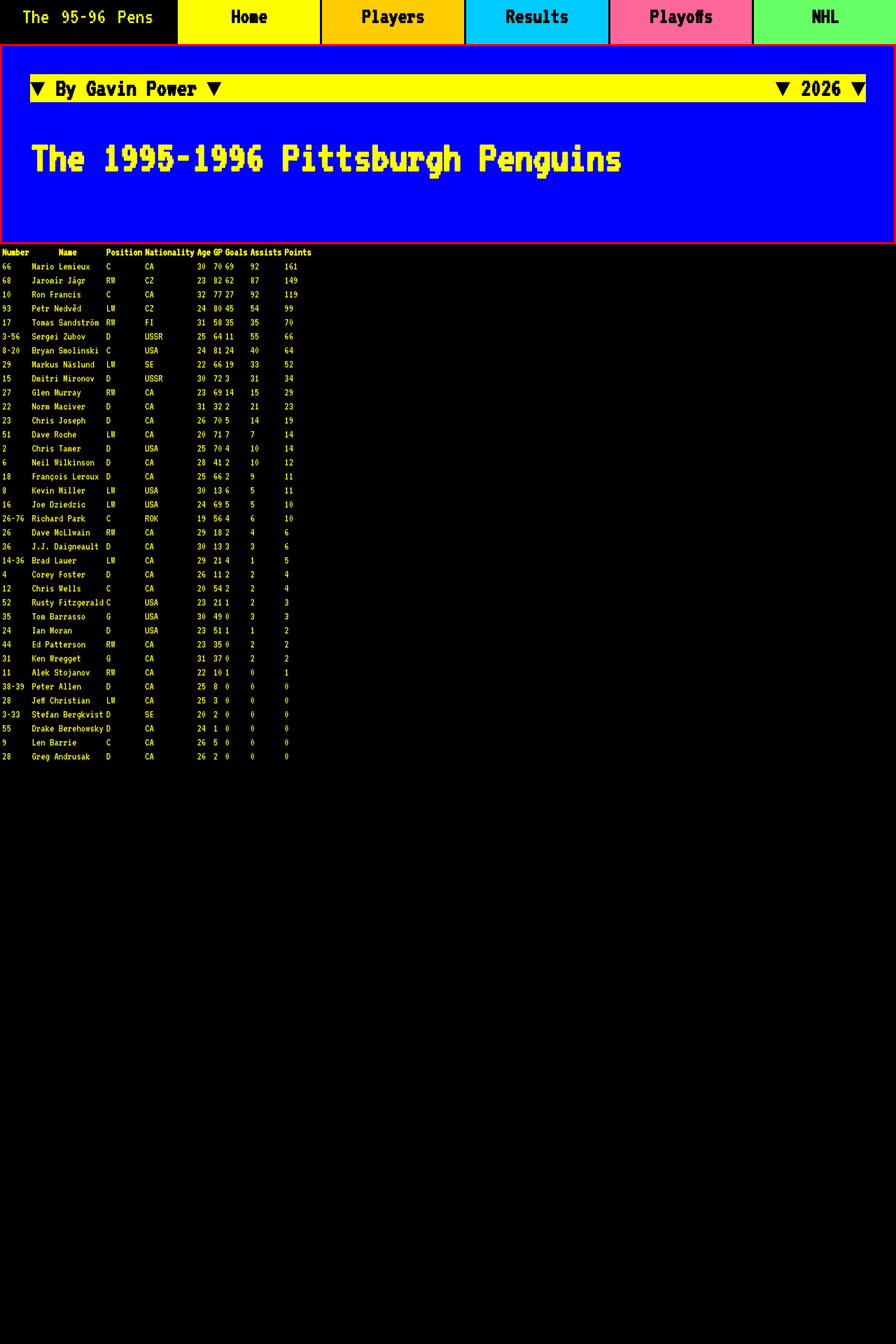
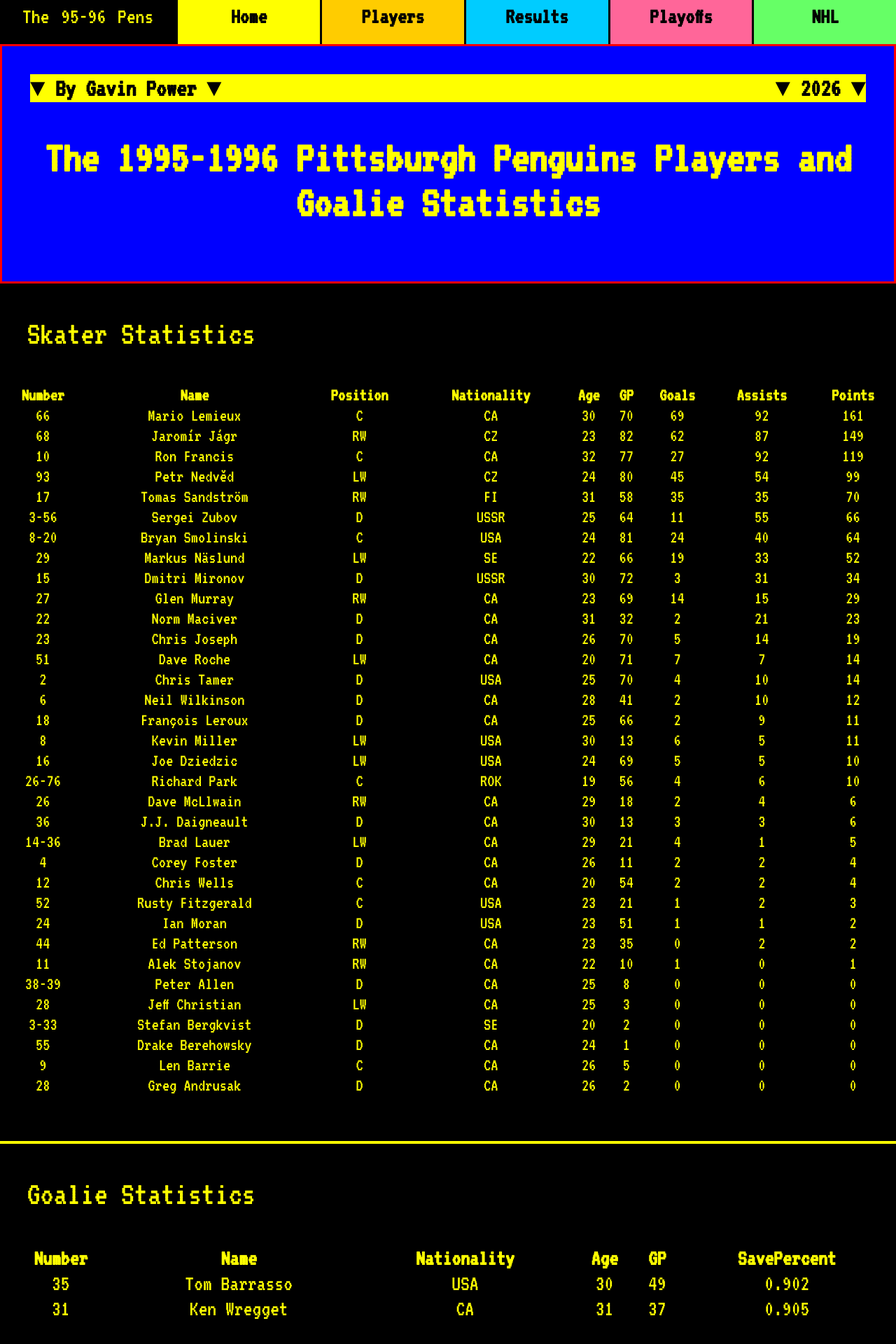
Before and after one commit to powerrgav/96pens, an Angular app: page /players in a window 1280 px wide. Shown: the part 17-1937 px from the top of the page at 70% size. Before the commit the page ends 1108 px from the top, so only its background shows below. Built offline with nearby package versions, Linux system fonts and the light colour scheme.

Commit message:
Finish up players content
- Finished the content on the 'Players' page
- Maybe do some more cosmetic work on players page?
- Added component and routing for 'Results' page

```diff
--- a/src/app/app.routes.ts
+++ b/src/app/app.routes.ts
@@ -1,6 +1,7 @@
 import { Routes } from '@angular/router';
 import { Home } from './home/home';
 import { Players } from './players/players';
+import { Results } from './results/results';
 
 export const routes: Routes = [
     {
@@ -12,5 +13,10 @@
         path:'players',
         title:'test',
         component:Players
+    },
+    {
+        path:'results',
+        title:'Pens results',
+        component: Results
     }
 ];
--- /dev/null
+++ b/src/app/goalie-info.ts
@@ -0,0 +1,8 @@
+export interface GoalieInfo {
+    Number: string;
+    Name: string;
+    Nationality: string;
+    Age: number;
+    GP: number;
+    SavePercent: string;
+}
--- a/src/app/header/header.html
+++ b/src/app/header/header.html
@@ -6,7 +6,7 @@
         <nav><!----Header Navigation-->
             <a href="/" class="home">Home</a>
             <a routerLink="/players" class="players">Players</a>
-            <a href="/" class="results">Results</a>
+            <a href="/results" class="results">Results</a>
             <a href="/" class="playoffs">Playoffs</a>
             <a href="/" class="nhl">NHL</a>
         </nav><!----End Header Navigation-->
--- a/src/app/players/players.css
+++ b/src/app/players/players.css
@@ -1,3 +1,8 @@
+table{
+    width: 100%;
+    text-align: center;
+}
+
 .landingWrapper{
     background-color: blue;
     border: 3px solid red;
@@ -20,5 +25,18 @@
     color: yellow;
     font-weight: 700;
     margin-top: 3rem;
-    margin-bottom: 3rem;
+    margin-bottom: 2.5rem;
+    text-align: center;
+    justify-items: center;
 }
+
+.playersWrapper{
+    padding-bottom: 5%;
+    border-bottom: 4px solid yellow;
+    font-size: 1.6rem;
+}
+
+.goaliesWrapper{
+    font-size: 2rem;
+    padding-bottom: 2.5%;
+}
--- a/src/app/players/players.html
+++ b/src/app/players/players.html
@@ -5,16 +5,17 @@
             <span>▼ 2026 ▼</span>
         </div><!--End landing wrapper-->
         <div class="landingTitle">
-            <span>The 1995-1996 Pittsburgh Penguins</span>
+            <span>The 1995-1996 Pittsburgh Penguins Players and Goalie Statistics</span>
         </div>
     </div><!--End landing wrapper-->
 
     <div class="playersWrapper">
+        <p style="font-size: 3rem; padding-left: 3%;">Skater Statistics</p>
         <table>
 
             <thead>
                 <tr>
-                    @for(column of displayedColumns; track column){
+                    @for(column of displayedPlayerColumns; track column){
                         <th> {{column}} </th>
                     }
                 </tr>
@@ -23,13 +24,41 @@
             <tbody> <!--loop through data-->
                 @for (player of playerData; track player.Number){
                     <tr>
-                        @for(column of displayedColumns; track column){
+                        @for(column of displayedPlayerColumns; track column){
                             <td>{{ $any(player)[column]  }}</td>
                         }
                     </tr>
                 }@empty {
                     <tr>
-                        <td [attr.colspan]="displayedColumns.length">no players found</td>
+                        <td [attr.colspan]="displayedPlayerColumns.length">no players found</td>
+                    </tr>
+                }
+            </tbody>
+        </table>
+    </div>
+
+    <div class="goaliesWrapper">
+        <p style="font-size: 3rem; padding-left: 3%;">Goalie Statistics</p>
+        <table>
+
+            <thead>
+                <tr>
+                    @for(column of displayedGoalieColumns; track column){
+                        <th> {{column}} </th>
+                    }
+                </tr>
+            </thead>
+
+            <tbody> <!--loop through data-->
+                @for (goalie of goalieData; track goalie.Number){
+                    <tr>
+                        @for(column of displayedGoalieColumns; track column){
+                            <td>{{ $any(goalie)[column]  }}</td>
+                        }
+                    </tr>
+                }@empty {
+                    <tr>
+                        <td [attr.colspan]="displayedGoalieColumns.length">no goalies found</td>
                     </tr>
                 }
             </tbody>
--- a/src/app/players/players.ts
+++ b/src/app/players/players.ts
@@ -1,5 +1,6 @@
 import { Component } from '@angular/core';
 import { PlayerInfo } from '../player-info';
+import { GoalieInfo } from '../goalie-info';
 
 @Component({
   selector: 'app-players',
@@ -10,8 +11,8 @@
 })
 export class Players {
   //define headers
-  displayedColumns: string[] = ['Number','Name', 'Position','Nationality', 'Age', 'GP', 'Goals', 'Assists', 'Points'];
-
+  displayedPlayerColumns: string[] = ['Number','Name', 'Position','Nationality', 'Age', 'GP', 'Goals', 'Assists', 'Points'];
+  displayedGoalieColumns: string[] = ['Number', 'Name', 'Nationality', 'Age', 'GP', 'SavePercent'];
   //main data
   //source https://www.hockey-reference.com/teams/PIT/1996.html
   playerData: PlayerInfo[] = [
@@ -40,10 +41,8 @@
     {Number: '4', Name: 'Corey Foster', Position: 'D', Nationality: 'CA', Age:26, GP:11, Goals:2,Assists:2, Points:4},
     {Number: '12', Name: 'Chris Wells', Position: 'C', Nationality: 'CA', Age:20, GP:54, Goals:2,Assists:2, Points:4},
     {Number: '52', Name: 'Rusty Fitzgerald', Position: 'C', Nationality: 'USA', Age:23, GP:21, Goals:1,Assists:2, Points:3},
-    {Number: '35', Name: 'Tom Barrasso', Position: 'G', Nationality: 'USA', Age:30, GP:49, Goals:0,Assists:3, Points:3},
     {Number: '24', Name: 'Ian Moran', Position: 'D', Nationality: 'USA', Age:23, GP:51, Goals:1,Assists:1, Points:2},
     {Number: '44', Name: 'Ed Patterson', Position: 'RW', Nationality: 'CA', Age:23, GP:35, Goals:0,Assists:2, Points:2},
-    {Number: '31', Name: 'Ken Wregget', Position: 'G', Nationality: 'CA', Age:31, GP:37, Goals:0,Assists:2, Points:2},
     {Number: '11', Name: 'Alek Stojanov', Position: 'RW', Nationality: 'CA', Age:22, GP:10, Goals:1,Assists:0, Points:1},
     {Number: '38-39', Name: 'Peter Allen', Position: 'D', Nationality: 'CA', Age:25, GP:8, Goals:0,Assists:0, Points:0},
     {Number: '28', Name: 'Jeff Christian', Position: 'LW', Nationality: 'CA', Age:25, GP:3, Goals:0,Assists:0, Points:0},
@@ -52,4 +51,9 @@
     {Number: '9', Name: 'Len Barrie', Position: 'C', Nationality: 'CA', Age:26, GP:5, Goals:0,Assists:0, Points:0},
     {Number: '28', Name: 'Greg Andrusak', Position: 'D', Nationality: 'CA', Age:26, GP:2, Goals:0,Assists:0, Points:0},
   ]
+
+  goalieData: GoalieInfo[]=[
+    {Number: '35', Name: 'Tom Barrasso', Nationality: 'USA', Age: 30, GP: 49, SavePercent: '0.902'},
+    {Number: '31', Name: 'Ken Wregget', Nationality: 'CA', Age: 31, GP: 37, SavePercent: '0.905'},
+  ]
 }
--- /dev/null
+++ b/src/app/results/results.html
@@ -0,0 +1 @@
+<p>results works!</p>
--- /dev/null
+++ b/src/app/results/results.ts
@@ -0,0 +1,12 @@
+import { Component } from '@angular/core';
+
+@Component({
+  selector: 'app-results',
+  standalone: true,
+  imports: [],
+  templateUrl: './results.html',
+  styleUrl: './results.css',
+})
+export class Results {
+
+}
```
Also changed, not shown: src/app/header/header.css (line endings or trailing spaces), src/app/results/results.css (added), 1 other file (tests, documents, lock files or other folders).
